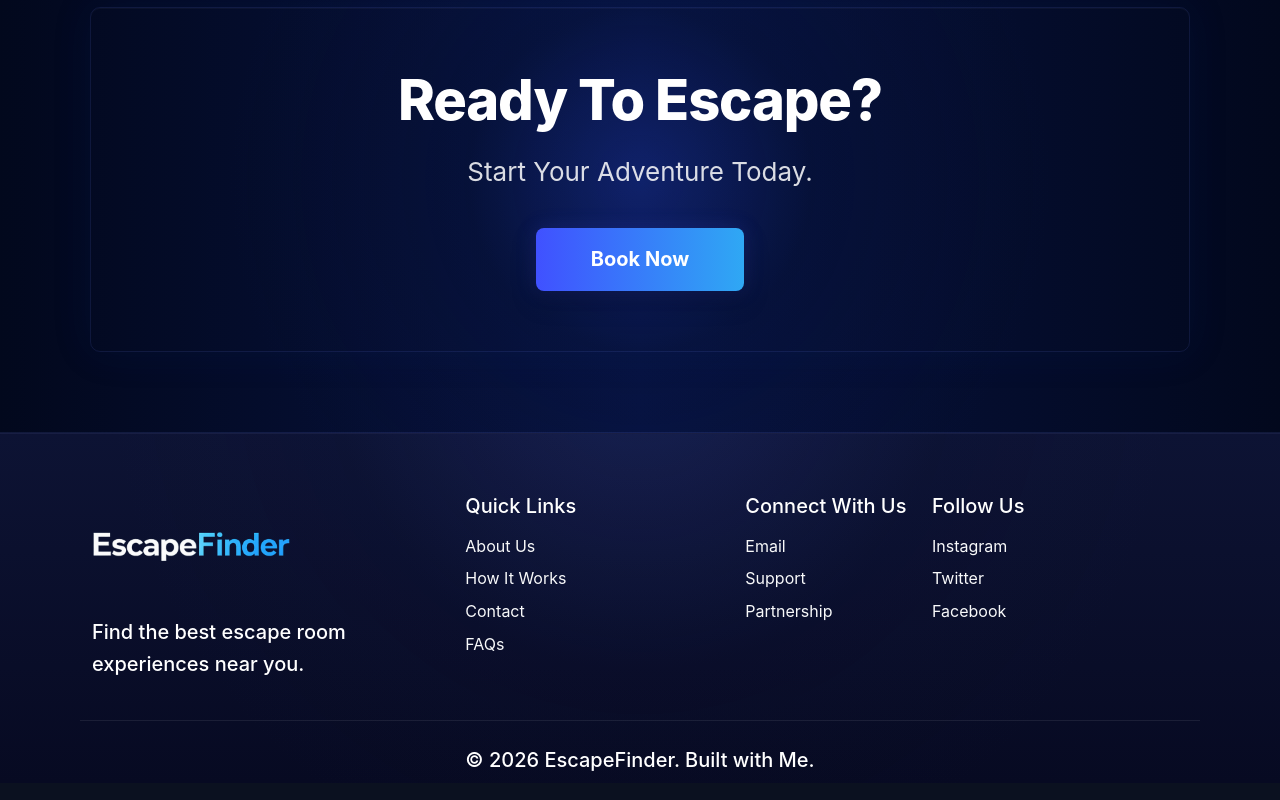
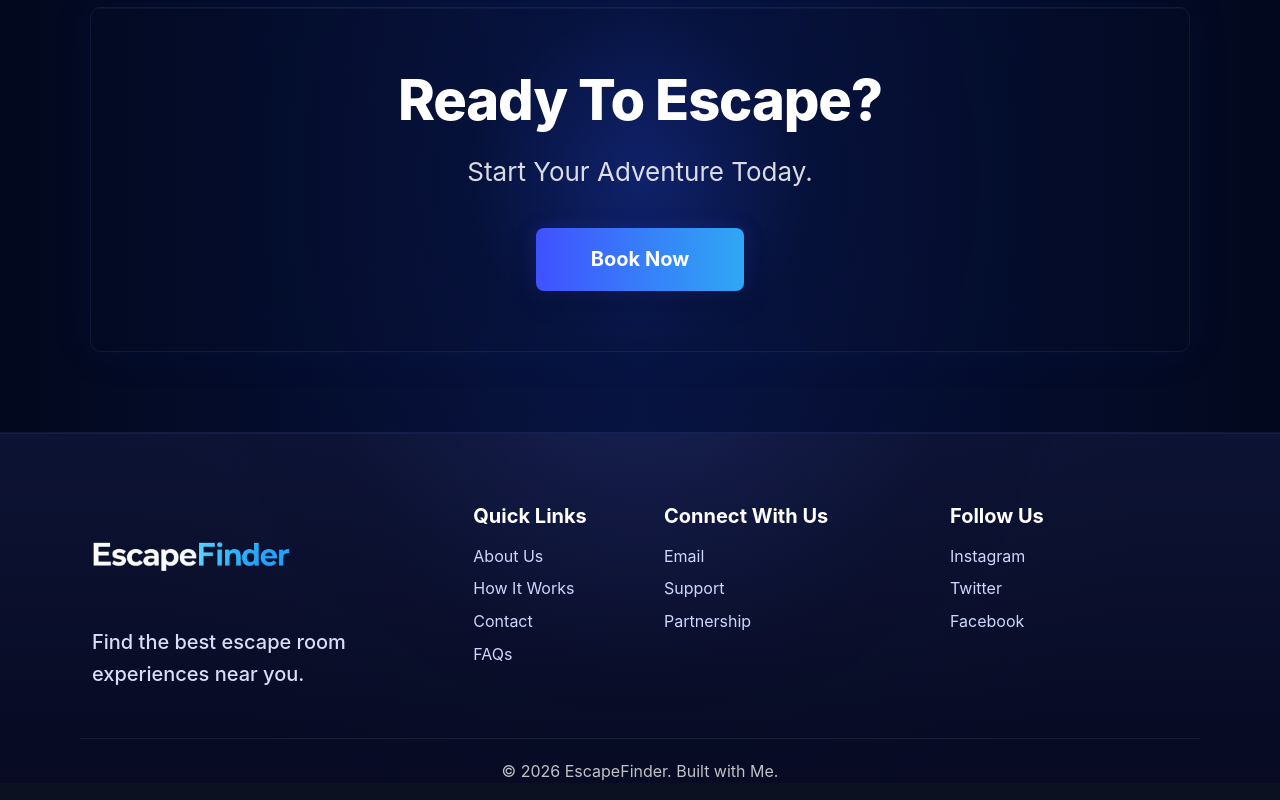
Before and after one commit to kiumars609/escape-finder, a React (Vite) app: page / in a window 1280 px wide. Shown: the part 1104-1904 px from the top of the page. Built offline with nearby package versions, Linux system fonts and the light colour scheme.

Commit message:
Edit Footer

```diff
--- a/src/Components/Footer/Footer.jsx
+++ b/src/Components/Footer/Footer.jsx
@@ -7,88 +7,91 @@ export default function Footer() {
     <>
       <div className="container-fluid footer">
       <div className="container">
-        <div className="row gy-4 footer-top">
+
+        <div className="row gy-4 gx-lg-5 footer-top">
+
+          {/* Logo Section */}
           <div className="col-12 col-md-4">
             <img src={logo} alt="logo" className="logo mb-3" />
+
             <h5 className="footer-text">
-              Find the best escape room <br /> experiences near you.
+              Find the best escape room <br />
+              experiences near you.
             </h5>
           </div>
 
-          <div className="col-12 col-md-3 d-flex flex-column">
-            <h5 className="text-white mb-3">Quick Links</h5>
+          {/* Quick Links */}
+          <div className="col-12 col-md-2">
+            <h5 className="footer-title">Quick Links</h5>
+
             <ul className="list-unstyled m-0">
               <li className="mb-2">
-                <a href="#" className="text-decoration-none text-light">
-                  About Us
-                </a>
+                <a href="#" className="footer-link">About Us</a>
               </li>
+
               <li className="mb-2">
-                <a href="#" className="text-decoration-none text-light">
-                  How It Works
-                </a>
+                <a href="#" className="footer-link">How It Works</a>
               </li>
+
               <li className="mb-2">
-                <a href="#" className="text-decoration-none text-light">
-                  Contact
-                </a>
+                <a href="#" className="footer-link">Contact</a>
               </li>
+
               <li className="mb-2">
-                <a href="#" className="text-decoration-none text-light">
-                  FAQs
-                </a>
+                <a href="#" className="footer-link">FAQs</a>
               </li>
             </ul>
           </div>
 
-          <div className="col-12 col-md-2">
-            <h5 className="text-white mb-3">Connect With Us</h5>
+          {/* Connect With Us */}
+          <div className="col-12 col-md-3">
+            <h5 className="footer-title">Connect With Us</h5>
+
             <ul className="list-unstyled m-0">
               <li className="mb-2">
-                <a href="#" className="text-light text-decoration-none">
-                  Email
-                </a>
+                <a href="#" className="footer-link">Email</a>
               </li>
+
               <li className="mb-2">
-                <a href="#" className="text-light text-decoration-none">
-                  Support
-                </a>
+                <a href="#" className="footer-link">Support</a>
               </li>
+
               <li className="mb-2">
-                <a href="#" className="text-light text-decoration-none">
-                  Partnership
-                </a>
+                <a href="#" className="footer-link">Partnership</a>
               </li>
             </ul>
           </div>
 
+          {/* Follow Us */}
           <div className="col-12 col-md-3">
-            <h5 className="text-white mb-3">Follow Us</h5>
+            <h5 className="footer-title">Follow Us</h5>
+
             <ul className="list-unstyled m-0">
               <li className="mb-2">
-                <a href="#" className="text-light text-decoration-none">
-                  Instagram
-                </a>
+                <a href="#" className="footer-link">Instagram</a>
               </li>
+
               <li className="mb-2">
-                <a href="#" className="text-light text-decoration-none">
-                  Twitter
-                </a>
+                <a href="#" className="footer-link">Twitter</a>
               </li>
+
               <li className="mb-2">
-                <a href="#" className="text-light text-decoration-none">
-                  Facebook
-                </a>
+                <a href="#" className="footer-link">Facebook</a>
               </li>
             </ul>
           </div>
+
         </div>
 
+        {/* Bottom Copyright */}
         <div className="row footer-bottom">
-          <div className="col-12 d-flex align-items-center justify-content-center">
-            <h5 className="m-0">© 2026 EscapeFinder. Built with Me.</h5>
+          <div className="col-12 d-flex justify-content-center align-items-center">
+            <p className="footer-copy m-0">
+              © 2026 EscapeFinder. Built with Me.
+            </p>
           </div>
         </div>
+
       </div>
     </div>
     </>
--- a/src/Components/Footer/style.css
+++ b/src/Components/Footer/style.css
@@ -75,7 +75,7 @@ footer a:hover {
 
 
 .footer {
-  padding-top: 60px;
+  padding-top: 70px;
   padding-bottom: 30px;
 }
 
@@ -85,11 +85,12 @@ footer a:hover {
 }
 
 .footer-bottom {
-  min-height: 80px;
-  border-top: 1px solid rgba(255, 255, 255, 0.08);
+  border-top: 1px solid rgba(255,255,255,0.08);
+  margin-top: 30px;
+  padding-top: 20px;
 }
 
-.footer .logo {
+.logo {
   max-width: 220px;
   height: auto;
 }
@@ -97,18 +98,27 @@ footer a:hover {
 .footer-text {
   color: #d9def7;
   line-height: 1.6;
-  margin: 0;
+  max-width: 260px;
 }
 
-.footer h5 {
-  color: white;
+.footer-title {
+  color: #ffffff;
+  font-weight: 700;
+  margin-bottom: 16px;
+  white-space: nowrap;
 }
 
-.footer ul li a {
-  color: #d9def7;
-  transition: 0.3s;
+.footer-link {
+  color: #cfd6ff;
+  text-decoration: none;
+  transition: 0.25s;
 }
 
-.footer ul li a:hover {
-  color: #ffffff;
+.footer-link:hover {
+  color: #6fb0ff;
 }
+
+.footer-copy {
+  color: rgba(255,255,255,0.75);
+  font-size: 1rem;
+}
```
